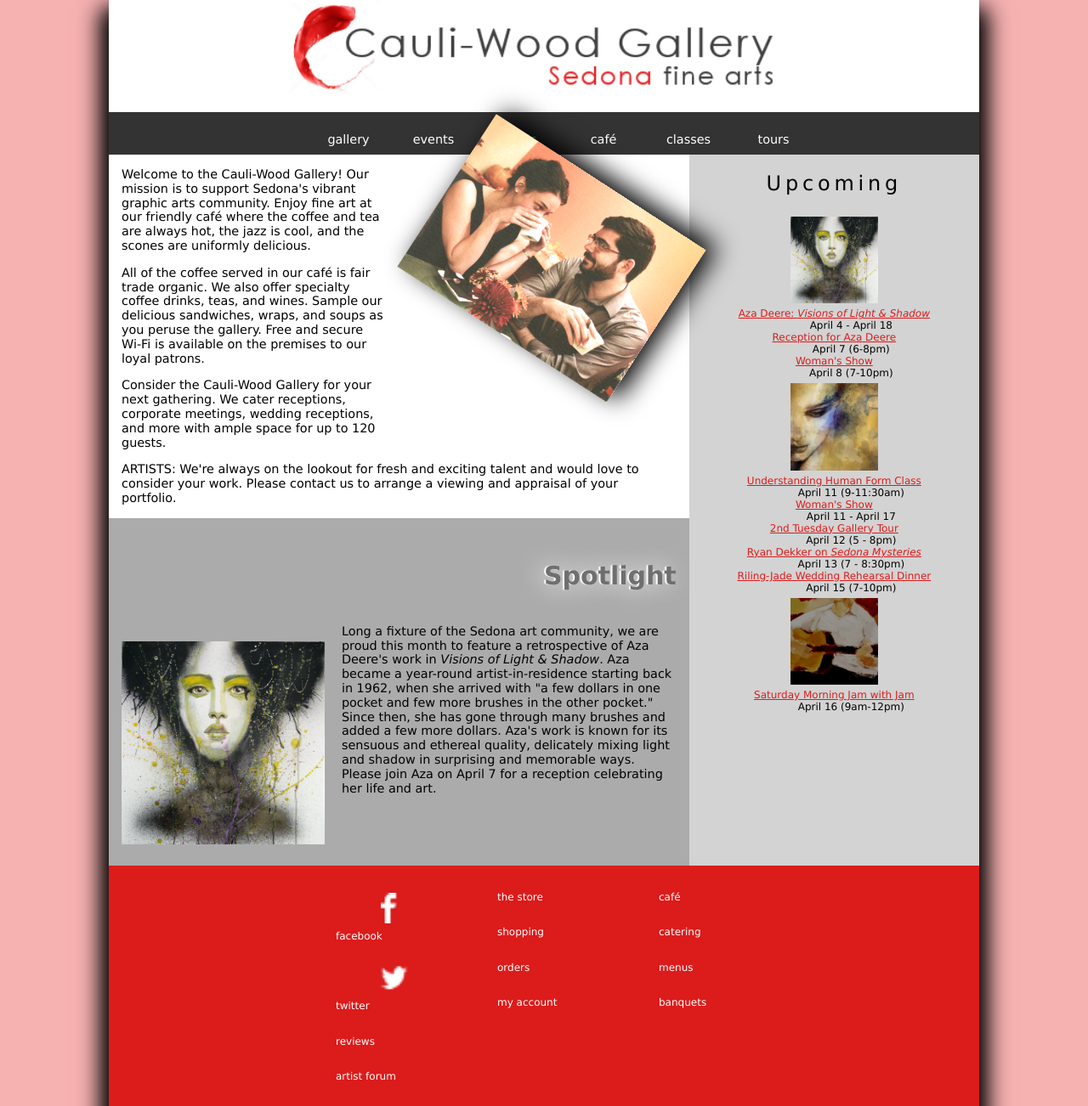
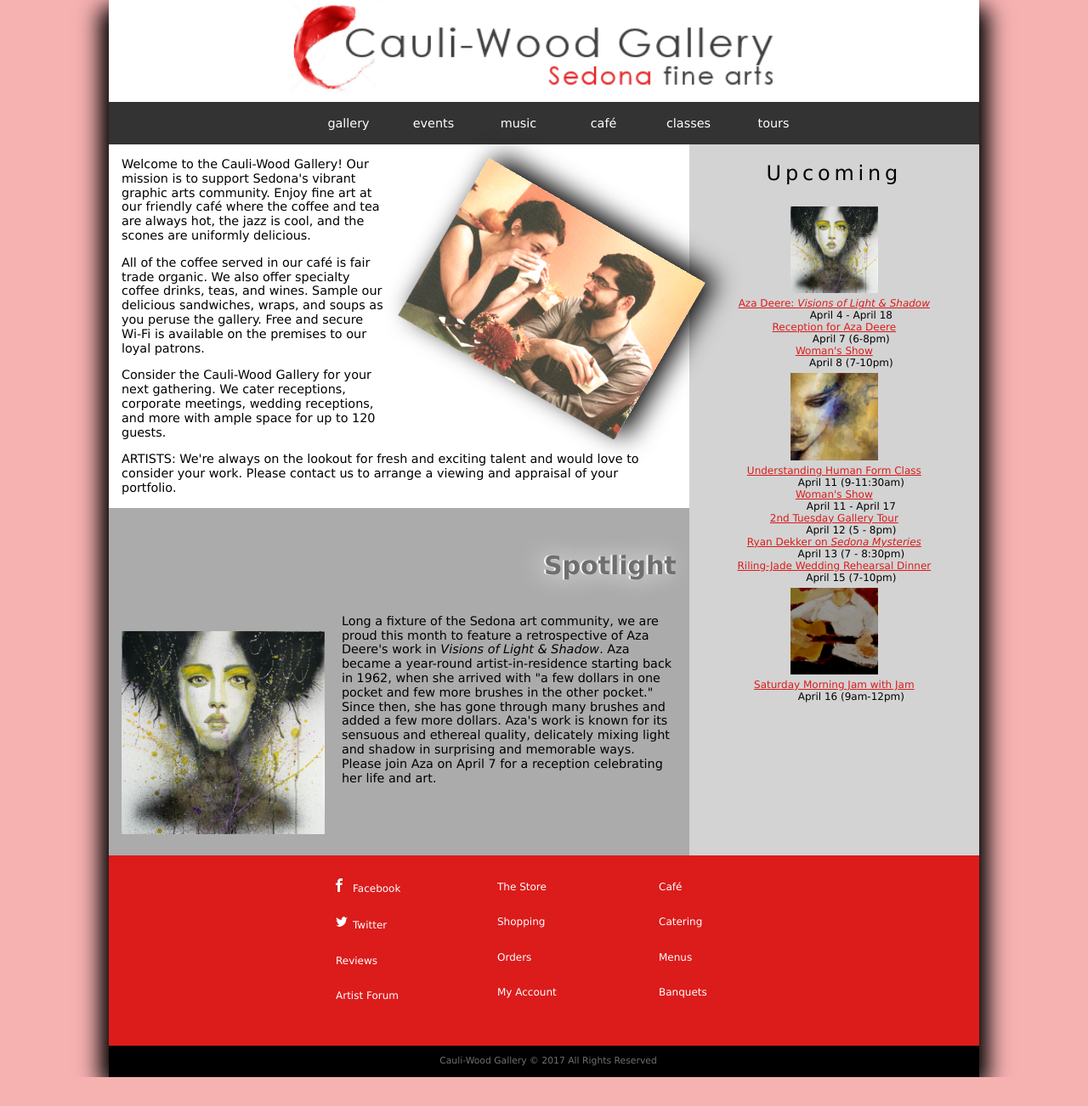
Before and after one commit to Joshuarvlcb/unit-3-css-test, a plain HTML site: page index.html in a window 1280 px wide. Shown: the top 1302 px of the page at 85% size. After the commit the page ends 1268 px from the top, so only its background shows below. Drawn offline with Linux system fonts and the light colour scheme.

Commit message:
this is my final touches on my project

```diff
--- a/index.html
+++ b/index.html
@@ -67,7 +67,7 @@
     <aside>
         <h1>Upcoming</h1>
         <dl>
-            <dt><img src="images/cw_image01.png" alt="" /><a href="#">Aza Deere: <em>Visions of Light &amp;
+            <dt><img src="images/cw_image01.png" class="aside-img" alt="" /><a href="#">Aza Deere: <em>Visions of Light &amp;
                         Shadow</em></a>
 </dt>
             <dd>April 4 - April 18 </dd>
@@ -93,7 +93,7 @@
             <dt><a href="#">Riling-Jade Wedding Rehearsal Dinner</a></dt>
             <dd>April 15 (7-10pm)</dd>
 
-            <dt><img src="images/cw_image03.png" alt="" /><a href="#">Saturday Morning Jam with Jam</a></dt>
+            <dt><img src="images/cw_image03.png"  alt="" /><a href="#">Saturday Morning Jam with Jam</a></dt>
             <dd>April 16 (9am-12pm)</dd>
         </dl>
     </aside>
--- a/style.css
+++ b/style.css
@@ -54,15 +54,14 @@ p{
     font-size: 1.2rem;
     line-height: 1.4rem;
     margin: 15px;
+    overflow: visible;
 }
 article img:first-child{
     float: right;
     width: 45%;
     margin: 0px 0px 120px 50px;
-    transform: translateY(60px);
-    transform:rotate(33deg);
+    transform:translateY(60px)rotate(30deg);
     box-shadow:10px -10px 30px;
-
 }
 .spotlight{
     background-color: var(--Spotlight);
@@ -99,7 +98,7 @@ aside h1{
     text-align: center;
     margin: 20px 0px 25px 0px;
 }
-img{
+aside img{
     display: block;
     width: 30%;
     margin: 0 auto;
@@ -128,16 +127,21 @@ footer ul li{
     justify-content: center;
 }
 #bottom ul{
+    flex-grow: 0;
+    flex-shrink:1;
+    flex-basis: 150px;
+}
+#bottom ul li{
+    list-style: none;
     font-size: 1rem;
     line-height: 1.8rem;
 }
-footer ul{
-    flex:0 1 150px;
-    list-style: none;
-}
+
+
 footer ul li a{
     color: white;
     text-decoration: none;
+    text-transform: capitalize;
 
 }
 footer p{
@@ -183,6 +187,7 @@ footer p{
         font-size: 2.2rem;
         flex-grow: 1;
         flex-shrink: 1;
+        text-transform: capitalize;
 
     }
     nav.top ul li:nth-of-type(1){
@@ -263,8 +268,9 @@ footer p{
         background-color: var(--shadow);
         height: 50px;
         justify-content: center;
-        align-items: center;
+        align-content: center;
         margin-bottom: 0;
+        margin-top:0;
     }
     .top ul li{
         flex:0 1 80px;
```
